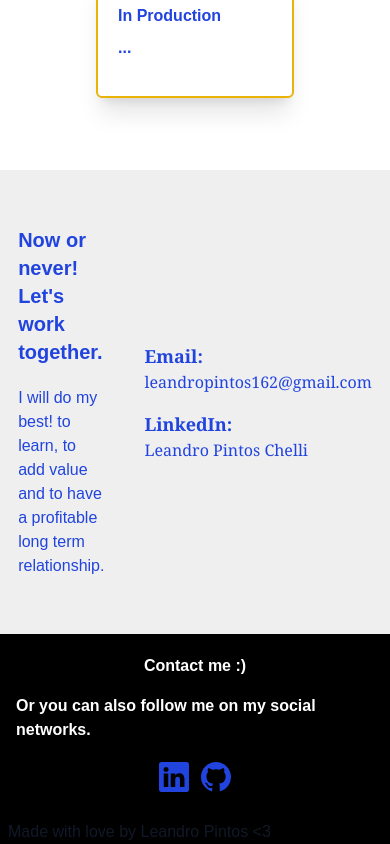
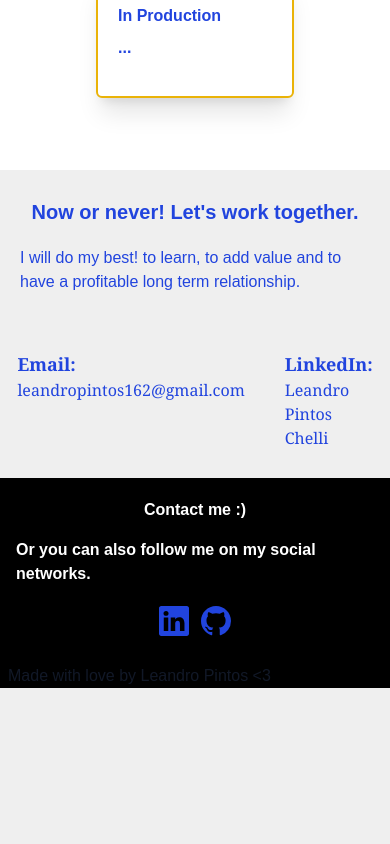
Before and after one commit to LeandroPintosChelli/Portfolio, a React (Vite) app: page / in a window 390 px wide. Shown: the part 1493-2337 px from the top of the page. After the commit the page ends 2181 px from the top, so only its background shows below. Built offline with nearby package versions, Linux system fonts and the light colour scheme.

Commit message:
Fix responsive of contact section

```diff
--- a/src/components/SectionFour.jsx
+++ b/src/components/SectionFour.jsx
@@ -1,10 +1,10 @@
 const SectionFour = () => {
   return (
-    <div id="contacto" className="flex justify-center items-center py-7">
+    <div id="contacto" className="flex justify-center items-center">
       <div className="w-full">
-        <div className="flex flex-row py-0 justify-center">
-          <div className="self-center px-5 py-7">
-            <h1 className="font-semibold text-xl mb-5">
+        <div className="flex flex-col py-0 justify-center">
+          <div className="self-center px-5 py-7 justify-center">
+            <h1 className="text-center font-semibold text-xl mb-5">
               Now or never! Let's work together.
             </h1>
             <p>
@@ -12,11 +12,15 @@ const SectionFour = () => {
               long term relationship.
             </p>
           </div>
-          <div className="self-center px-5 py-7 flex-col">
-            <h3 className="text-lg font-serif font-semibold">Email:</h3>
-            <p className="font-serif mb-4"> leandropintos162@gmail.com</p>
-            <h3 className="text-lg font-serif font-semibold">LinkedIn:</h3>
-            <p className="font-serif">Leandro Pintos Chelli</p>
+          <div className="flex px-5 py-7 flex-row justify-center">
+            <div className="px-5">
+              <h3 className="text-lg font-serif font-semibold">Email:</h3>
+              <p className="font-serif mb-4"> leandropintos162@gmail.com</p>
+            </div>
+            <div className="px-5">
+              <h3 className="text-lg font-serif font-semibold">LinkedIn:</h3>
+              <p className="font-serif">Leandro Pintos Chelli</p>
+            </div>
             {/*  <form
           className="contact-form"
           method="post"
```
